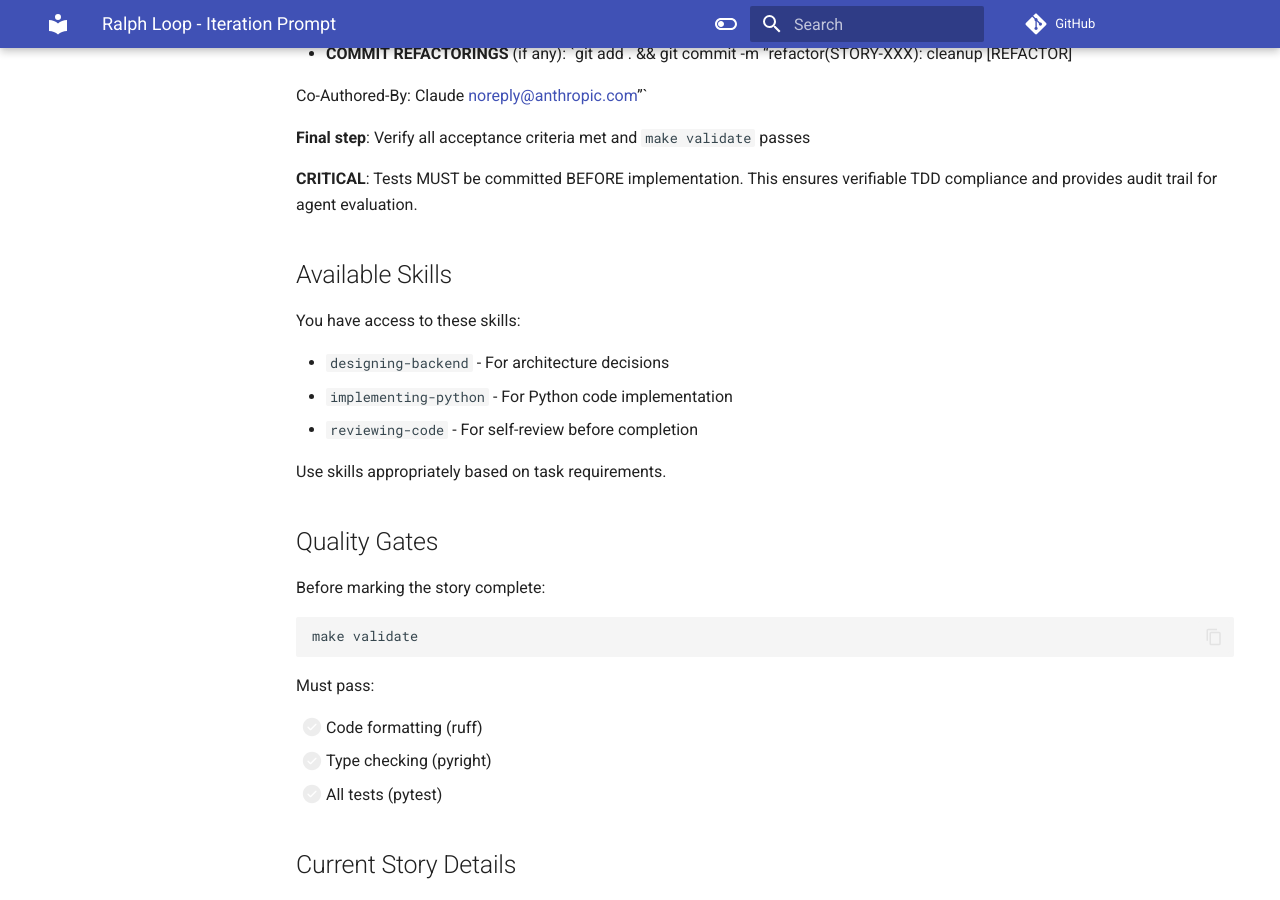
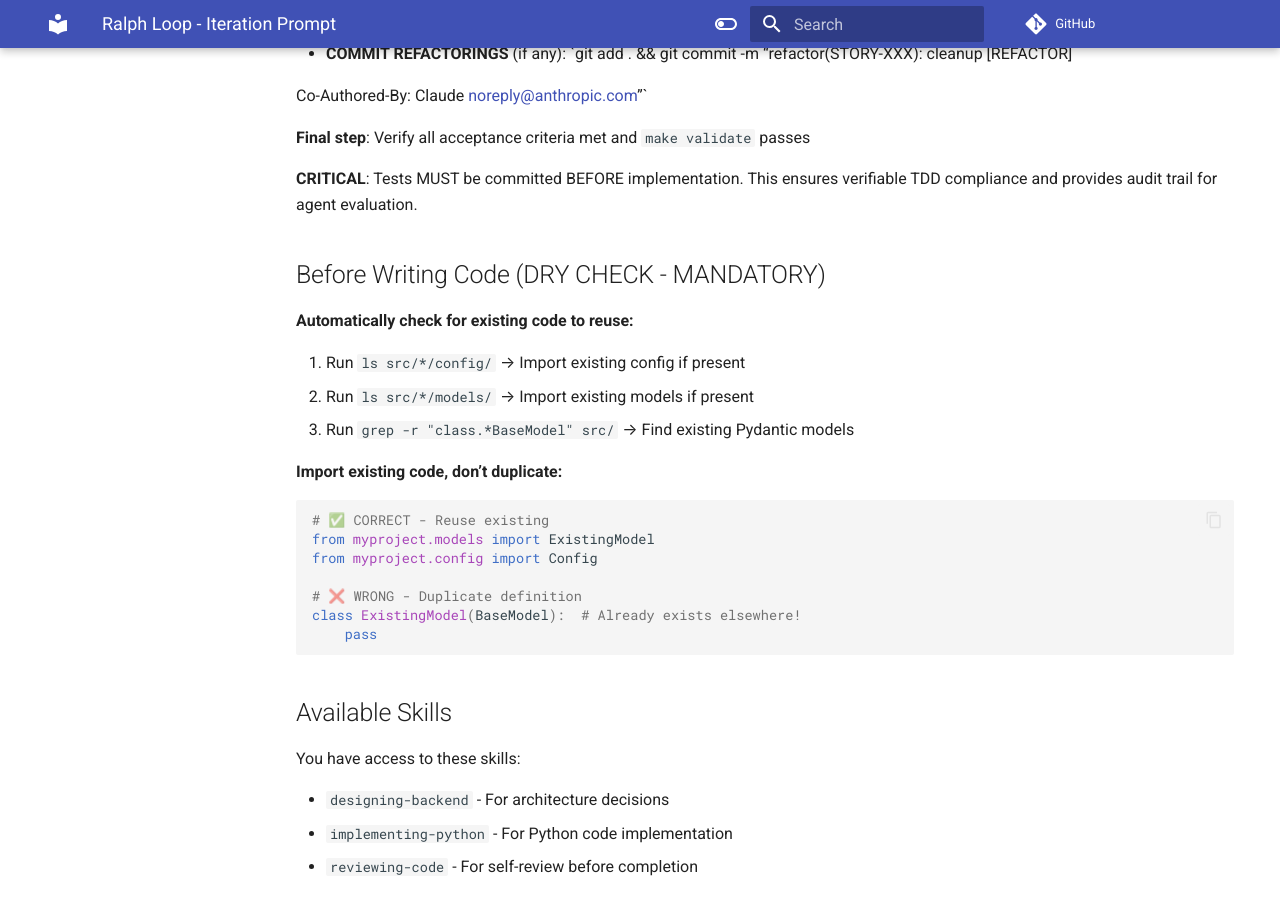
Before and after one commit to qte77/agents-eval-ralph-cc-tdd, an MkDocs documentation site: the page built from docs/ralph/templates/prompt.md, in a window 1280 px wide and 900 px high, scrolled down 1669 px. Built offline with MkDocs 1.6.1 and Material for MkDocs 9.7.7, drawn with Linux system fonts in a browser that asks for light colours; comment, search, counter and statistics services are not loaded.

Commit message:
feat(ralph): add universal quality enhancements for any project
Add generalized Ralph Loop improvements derived from analyzing success/failure patterns:

- Git protection: warn on uncommitted changes, block on main/master branches
- Story dependency resolution: auto-execute dependencies first (hands-off)
- Strict validation: remove '-' prefix, quality gates fail loudly
- Coverage gate: enforce 70% test coverage threshold via Makefile
- DRY enforcement: add mandatory code reuse check to prompt template
- Configurable thresholds: MIN_TEST_COVERAGE, RALPH_MAX_ITERATIONS, RALPH_MAX_FIX_ATTEMPTS
- Template update: add depends_on field to prd.json for dependency tracking

Changes:
- scripts/ralph/ralph.sh: +44 lines (git checks, dependency resolution)
- Makefile: +12 lines (config vars, coverage gate, strict validation)
- docs/ralph/templates/prompt.md: +19 lines (DRY section)
- docs/ralph/templates/prd.json.template: +1 line (depends_on field)

Total: ~75 lines changed for significant quality improvements following KISS/DRY/YAGNI principles.

Co-Authored-By: Claude <noreply@anthropic.com>

````diff
--- a/docs/ralph/templates/prompt.md
+++ b/docs/ralph/templates/prompt.md
@@ -58,6 +58,25 @@ Co-Authored-By: Claude <noreply@anthropic.com>"`
 
 **CRITICAL**: Tests MUST be committed BEFORE implementation. This ensures verifiable TDD compliance and provides audit trail for agent evaluation.
 
+## Before Writing Code (DRY CHECK - MANDATORY)
+
+**Automatically check for existing code to reuse:**
+
+1. Run `ls src/*/config/` → Import existing config if present
+2. Run `ls src/*/models/` → Import existing models if present
+3. Run `grep -r "class.*BaseModel" src/` → Find existing Pydantic models
+
+**Import existing code, don't duplicate:**
+```python
+# ✅ CORRECT - Reuse existing
+from myproject.models import ExistingModel
+from myproject.config import Config
+
+# ❌ WRONG - Duplicate definition
+class ExistingModel(BaseModel):  # Already exists elsewhere!
+    pass
+```
+
 ## Available Skills
 
 You have access to these skills:
````
Also changed, not shown: 3 other files.
